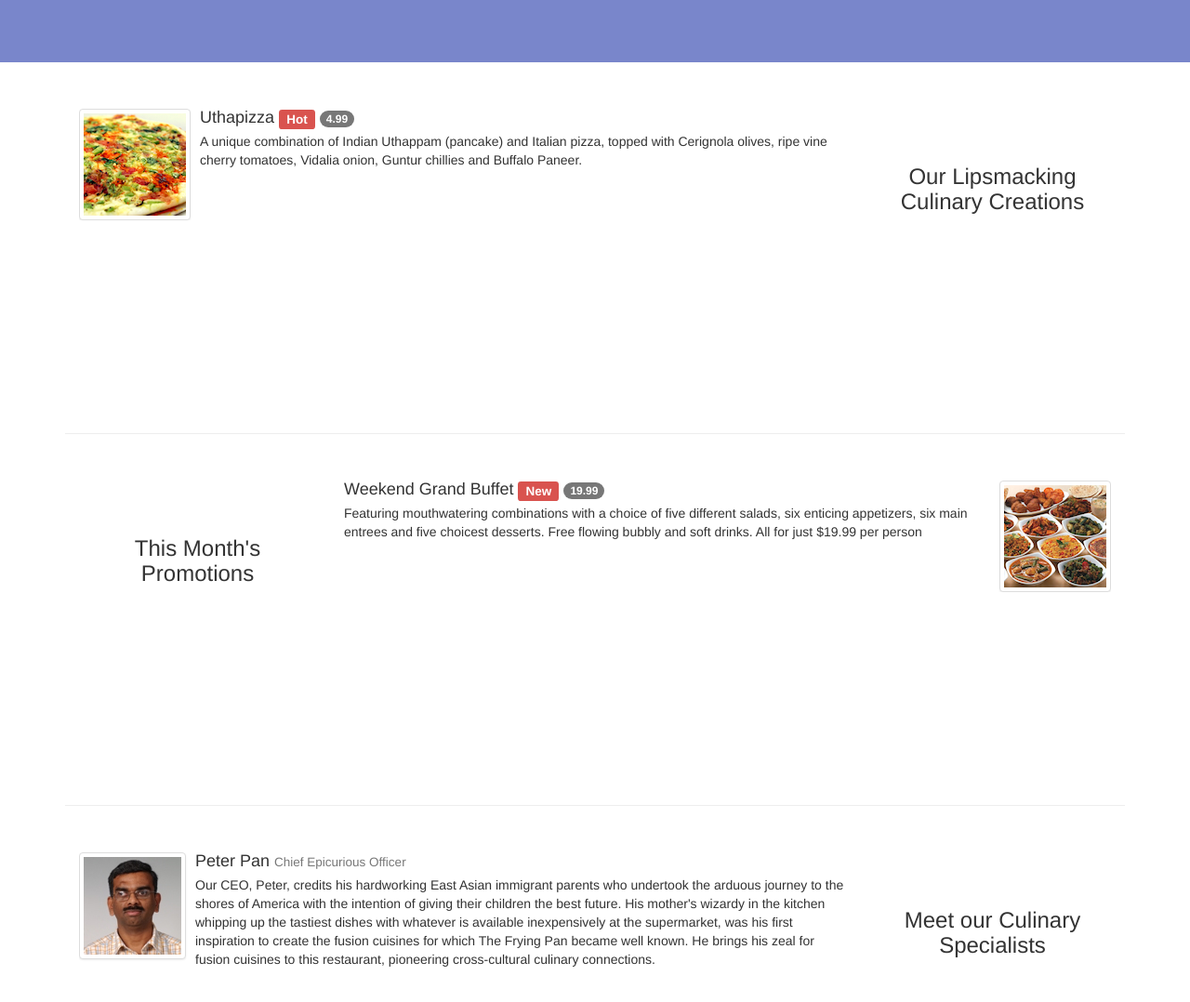
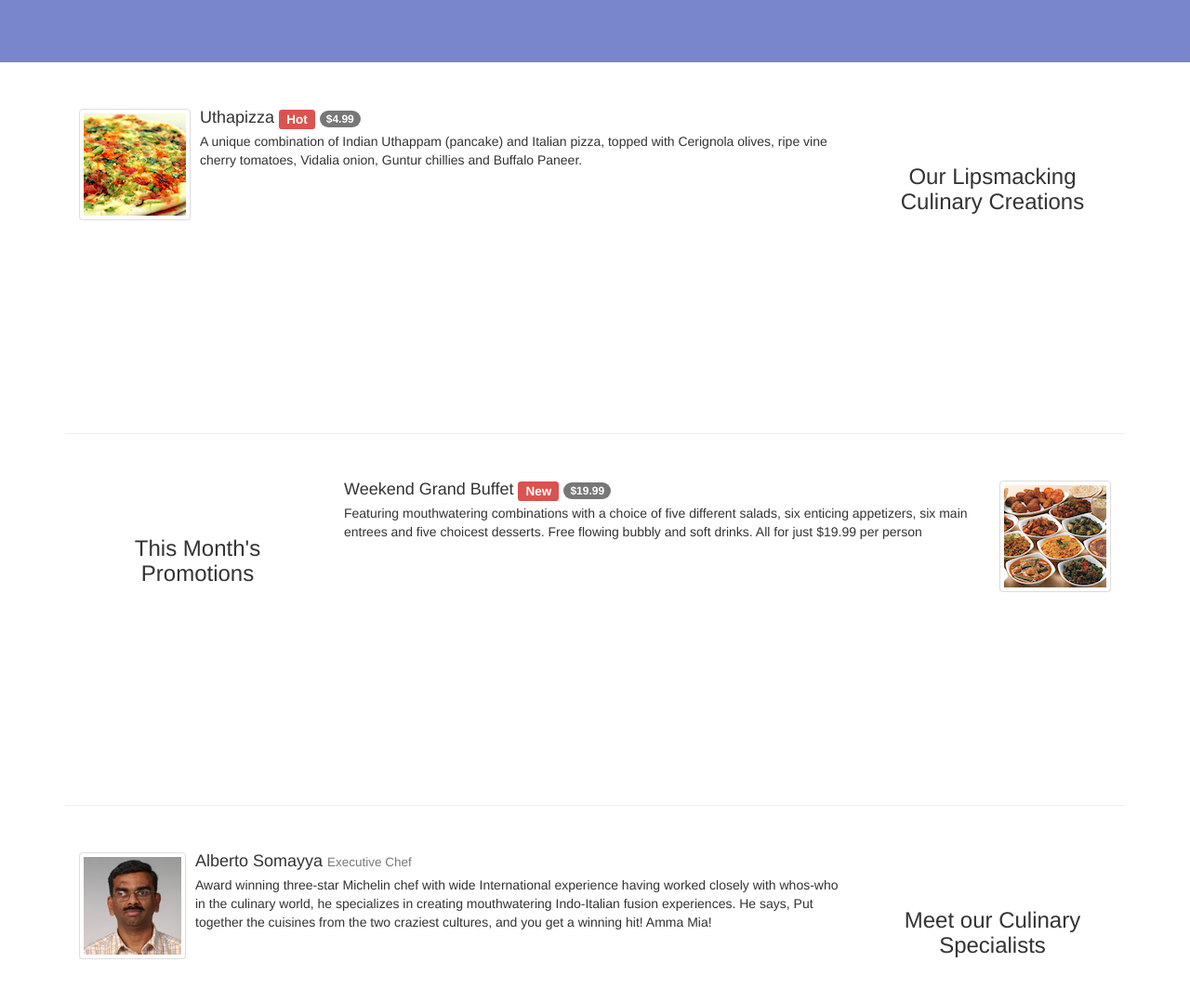
Before and after one commit to SHLo/conFusion, a website: page app/index.html in a window 1280 px wide. Shown: the part 392-1470 px from the top of the page at 93% size. Drawn offline with nearby package versions, Linux system fonts and the light colour scheme; some packages are replaced by stand-ins of ours.

Commit message:
fix minor bug

```diff
--- a/app/scripts/controllers.js
+++ b/app/scripts/controllers.js
@@ -97,7 +97,7 @@ angular.module('confusionApp')
         .controller('IndexController', ['$scope', 'menuFactory', 'corporateFactory', function ($scope, menuFactory, corporateFactory) {
             $scope.featuredDish = menuFactory.getDish(0);
             $scope.promotion = menuFactory.getPromotion(0);
-            $scope.leader = corporateFactory.getLeader(0);
+            $scope.leader = corporateFactory.getLeader(3);
 
         }])
 
--- a/app/scripts/services.js
+++ b/app/scripts/services.js
@@ -252,7 +252,7 @@ angular.module('confusionApp')
 
             corpfac.getLeader = function (index) {
                 return leadership[index];
-            };;
+            };
             return corpfac;
         })
 
--- a/app/views/home.html
+++ b/app/views/home.html
@@ -14,7 +14,7 @@
                         <h4 class="media-heading">
                             {{featuredDish.name}}
                             <span class="label label-danger">{{featuredDish.label}}</span>
-                            <span class="badge">{{featuredDish.price}}</span>
+                            <span class="badge">{{featuredDish.price | currency}}</span>
                         </h4>
                         <p>{{featuredDish.description}}</p>
                     </div>
@@ -34,7 +34,7 @@
                         <h4 class="media-heading">
                             {{promotion.name}}
                             <span class="label label-danger">{{promotion.label}}</span>
-                            <span class="badge">{{promotion.price}}</span>
+                            <span class="badge">{{promotion.price | currency}}</span>
                         </h4>
                         <p>{{promotion.description}}</p>
                     </div>
```
